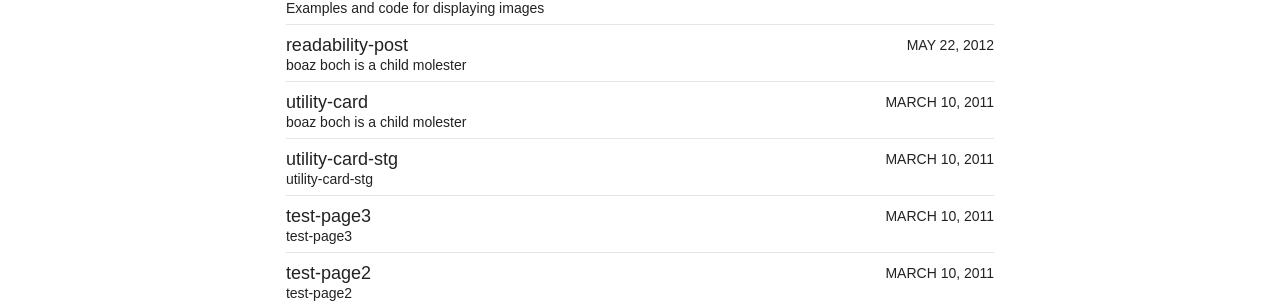
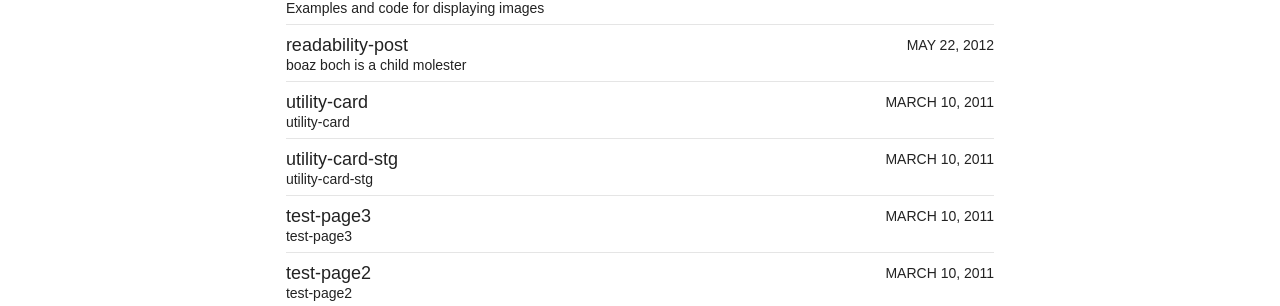
Before and after one commit to galdil/galdil.github.io, a Jekyll site: the page built from articles/index.md, in a window 1280 px wide. Shown: the part 953-1259 px from the top of the page. Built offline with Jekyll 4.4.1, drawn with Linux system fonts in a browser that asks for light colours; nearby versions of some CDN libraries.

Commit message:
Update 2011-03-10-utility-card.md

```diff
--- a/_posts/articles/2011-03-10-utility-card.md
+++ b/_posts/articles/2011-03-10-utility-card.md
@@ -1,7 +1,7 @@
 ---
 layout: post
 title: "utility-card"
-excerpt: "boaz boch is a child molester"
+excerpt: "utility-card"
 modified: 2017-09-26
 categories: articles
 tags: [readability]
```
